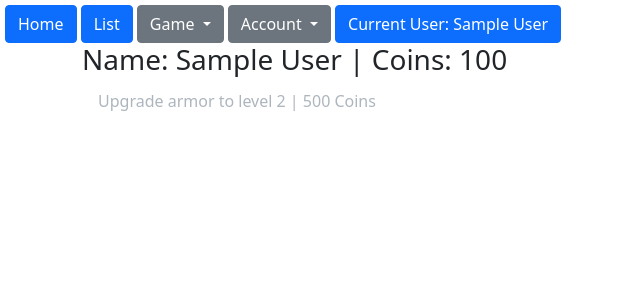
After one commit to nauseousKibbles/RPGgame, a Flask app: page /shop in a window 1280 px wide. The commit adds this page. Shown: the top 300 px of the page, without its empty margins (0-640 px from the left). Run offline with Flask 2, Linux system fonts and the light colour scheme; the visitor is signed in with stand-in values (Sample User, id 1); data comes from the database, SQL or seed files in the repository.

Commit message:
started shop and edited some other stuff.

```diff
--- a/RPGgame/routes.py
+++ b/RPGgame/routes.py
@@ -26,7 +26,7 @@ def hunt():
 
     return render_template("game/hunt.html", healthchange=healthchange, coinsgained=coinsgained, monster=monster)
 
-#TODO ADD TO INVENTORY
+
 @app.route("/fish")
 def fish():
     if not current_user.is_authenticated:
@@ -46,6 +46,14 @@ def fish():
         current_user.level_3_fish += fish_ammount
     db.session.commit()
     return render_template("game/fish.html", fish_ammount=fish_ammount, fish_type=fish_type, fish_level=fish_level)
+
+@app.route("/shop")
+def shop():
+    if not current_user.is_authenticated:
+        flash("Please login before trying to play the game.")
+        return redirect(url_for('home'))
+
+    return render_template("game/shop.html", disabled="")
 
 
 # ADMIN STUFF LOLLOOLLOL----------------------------------------------------------------------------
--- /dev/null
+++ b/RPGgame/templates/game/shop.html
@@ -0,0 +1,33 @@
+{% extends "layout.html" %}
+{% block content %}
+<div class="container">
+
+<h3>Name: {{ current_user.name }} | Coins: {{ current_user.coins }}</h3>
+
+<!-- UPGRADING DEFENCE AREA-------------------------------------------------------------------------- -->
+
+
+{% if current_user.defence == 1 %}
+<a class="dropdown-item {% if current_user.coins < 500 %} disabled {% endif %}" href="{{ url_for('shop') }}">Upgrade armor to level 2 | 500 Coins</a>
+{% endif %}
+
+{% if current_user.defence == 2 %}
+<a class="dropdown-item {% if current_user.coins < 500 %} disabled {% endif %}" href="{{ url_for('shop') }}">Upgrade armor to level 3 | 1,000 Coins</a>
+{% endif %}
+
+{% if current_user.defence == 3 %}
+<a class="dropdown-item {% if current_user.coins < 500 %} disabled {% endif %}" href="{{ url_for('shop') }}">Upgrade armor to level 4 | 50,000 Coins</a>
+{% endif %}
+
+{% if current_user.defence == 4 %}
+<a class="dropdown-item {% if current_user.coins < 500 %} disabled {% endif %}" href="{{ url_for('shop') }}">Upgrade armor to level 5 | 100,000 Coins</a>
+{% endif %}
+
+
+<!-- UPGRADING HEALTH AREA-------------------------------------------------------------------- -->
+
+
+
+
+</div>
+{% endblock content %}
--- a/RPGgame/templates/home.html
+++ b/RPGgame/templates/home.html
@@ -9,9 +9,9 @@
 {% if not current_user.is_anonymous %}
 <p>VIDEO GAME TIME</p>
 
-Your name: {{ current_user.name }},
-Your Damage: {{ current_user.attack }},
-Your Defence: {{ current_user.defence }},
+Your name: {{ current_user.name }}, <br>
+Your Damage: {{ current_user.attack }}, <br>
+Your Defence: {{ current_user.defence }}, <br>
 Your Coins: {{ current_user.coins }}
 
 
--- a/RPGgame/templates/layout.html
+++ b/RPGgame/templates/layout.html
@@ -37,6 +37,8 @@
             <li><a class="dropdown-item {% if not current_user.is_authenticated %}disabled{% endif %}" href="{{ url_for('hunt') }}">Hunt</a></li>
             <li><a class="dropdown-item {% if not current_user.is_authenticated %}disabled{% endif %}" href="{{ url_for('hunt') }}">Chop</a></li>
             <li><a class="dropdown-item {% if not current_user.is_authenticated %}disabled{% endif %}" href="{{ url_for('fish') }}">Fish</a></li>
+            <li><hr class="dropdown-divider"></li>
+            <li><a class="dropdown-item {% if not current_user.is_authenticated %}disabled{% endif %}" href="{{ url_for('shop') }}">Shop</a></li>
             </ul>
 
             <button class="btn btn-secondary dropdown-toggle" type="button" id="dropdownMenuButton1" data-bs-toggle="dropdown" aria-expanded="false">
```
